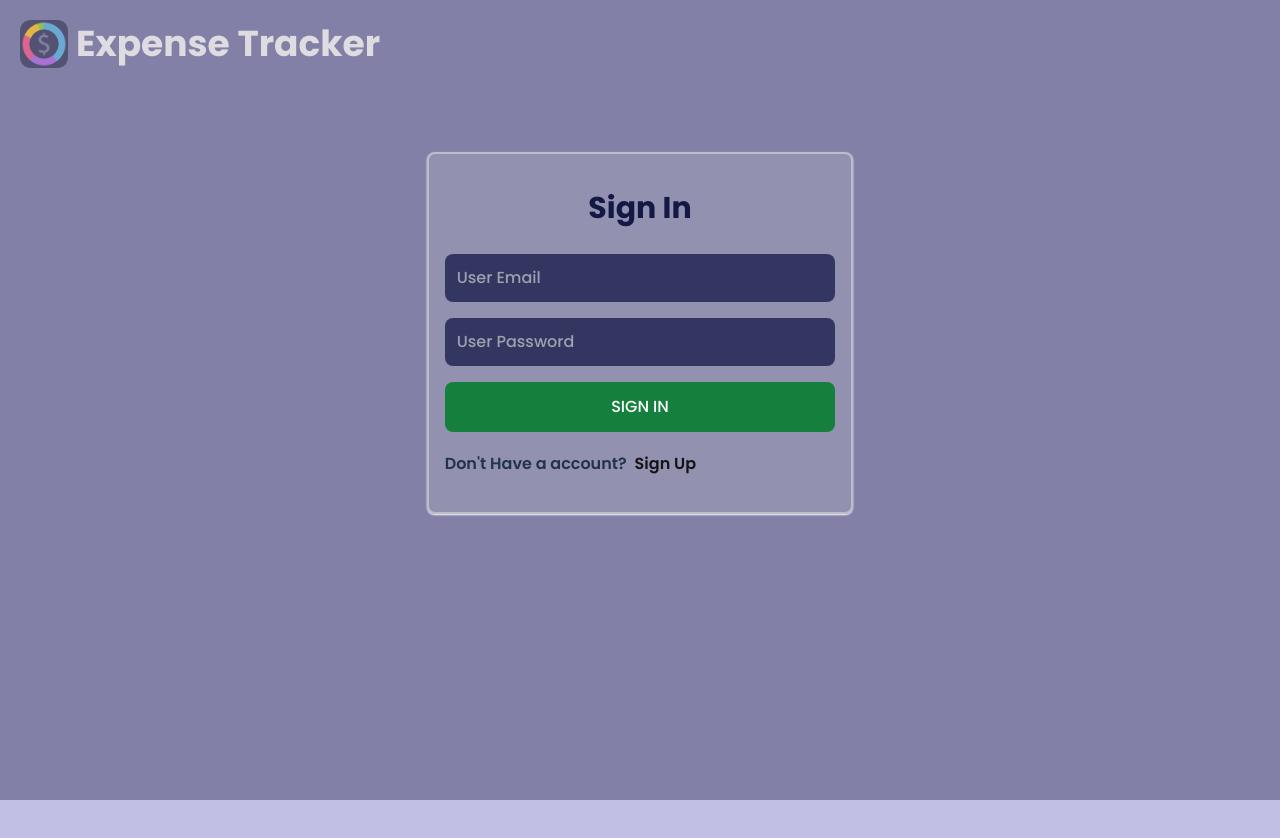
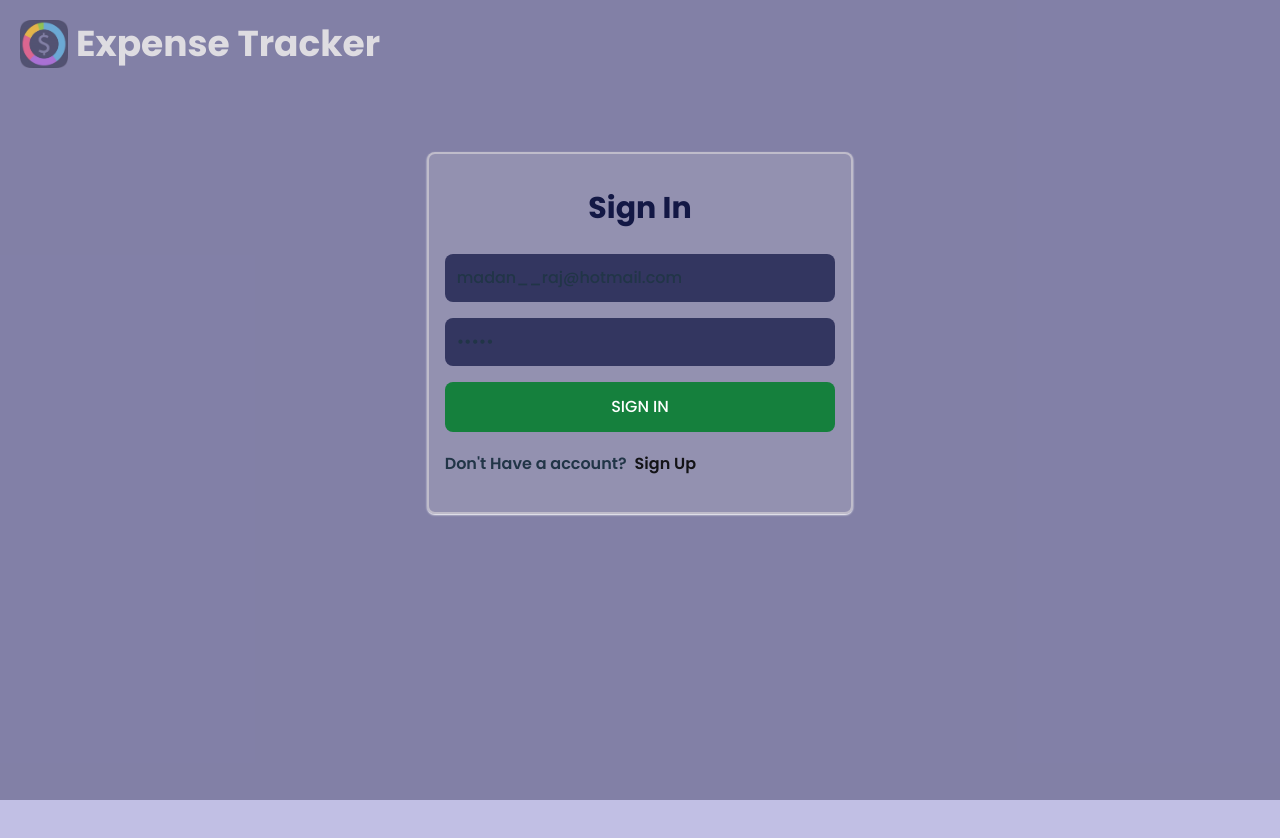
Before and after one commit to Madanraj0519/Expenses-Tracker, a React (Create React App) app in the folder Frontend/: page / in a window 1280 px wide. Shown: the top 838 px of the page. Built offline with nearby package versions, Linux system fonts and the light colour scheme; a web font is replaced by a local one.

Commit message:
added email

```diff
--- a/Frontend/src/Pages/SignIn.jsx
+++ b/Frontend/src/Pages/SignIn.jsx
@@ -10,8 +10,8 @@ import {toast} from "react-hot-toast";
 
 const SignIn = () => {
 
-  const [email, setEmail] = useState("");
-  const [password, setPassword] = useState("");
+  const [email, setEmail] = useState("madan__raj@hotmail.com");
+  const [password, setPassword] = useState("madan");
   const [error, setError] = useState(null);
 
   const dispatch = useDispatch();
@@ -66,8 +66,8 @@ const SignIn = () => {
   return (
   <>
     <div className='flex justify-start items-center gap-2 p-5'>
-      <img className='h-10 w-10 base:w-12 base:h-12' src={logo} />
-      <h4 className='text-2xl small:text-3xl base:text-4xl font-bold text-[#eeebebdb]'>Expense Tracker</h4>
+       <img className='h-10 w-10 base:w-12 base:h-12' src={logo} />
+       <h4 className='text-2xl small:text-3xl base:text-4xl font-bold text-[#eeebebdb]'>Expense Tracker</h4>
     </div>
     <div className='w-[100%] h-screen overflow-hidden flex flex-col items-center text-center'>
       <div  className='large:w-2/6 mx-auto pt-2 mt-16 border-2 bg-[#e4dfdf2c] rounded-lg border-[#e4dfdf8c] p-4 shadow-sm shadow-white'>
```
